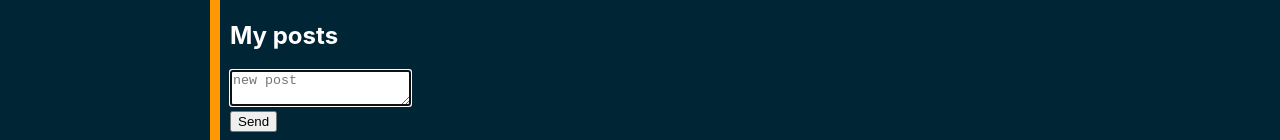
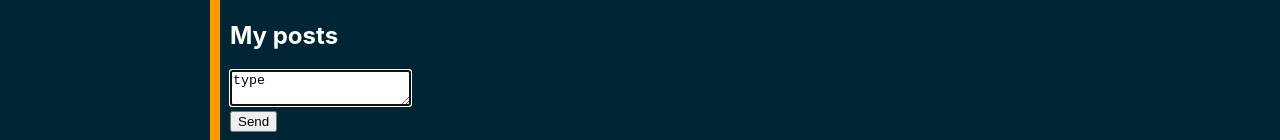
Before and after one commit to AleksanderZabrodski09/samurai-way-main, a React (Create React App) app: page /profile in a window 1280 px wide. Shown: the part 413-553 px from the top of the page. Built offline with nearby package versions, Linux system fonts and the light colour scheme; grey boxes are pictures that could not be loaded.

Commit message:
create: FLUX a cycle for each character and for adding a message to Dialogs.tsx  (34 lesson)

```diff
--- a/src/App.tsx
+++ b/src/App.tsx
@@ -8,14 +8,17 @@ import {Route} from 'react-router-dom';
 import {News} from './components/News/News';
 import {Music} from './components/Music/Music';
 import {Settings} from './components/Settings/Settings';
-import {RootStateType} from './redux/state';
+import {RootStateType, updateNewTextMessage, updateNewTextPost} from './redux/state';
 import {Friends} from './components/Friends/Friends';
 
 
 type PropsType = {
   state: RootStateType
-  addPost: (messagePost: string) => void
-  addMessage: (messagePost: string) => void
+  addPost: () => void
+  addMessage: () => void
+  updateNewTextPost: (text: string) => void
+  updateNewTextMessage: (text: string) => void
+
 }
 
 
@@ -28,13 +31,16 @@ const App = (props: PropsType) => {
       {/*<Route path='/friends' render={() => <Navbar friends={props.state.sidebar}/>}/>*/}
       <div className="appWrapperContent">
         <Route path='/profile' render={() => <Profile
-          postsDate={props.state.profilePage.posts}
+          profilePage={props.state.profilePage}
           addPost={props.addPost}
+          updateTextPost={props.updateNewTextPost}
         />}/>
         <Route path='/dialogs' render={() => <Dialogs
           dialogs={props.state.dialogsPage.dialogsDate}
           messages={props.state.dialogsPage.messagesDate}
+          newTextMessage={props.state.dialogsPage.newTextMessage}
           addMessage={props.addMessage}
+          updateNewTextMessage={props.updateNewTextMessage}
         />}/>
         <Route path='/news' render={() => <News/>}/>
         <Route path='/music' render={() => <Music/>}/>
--- a/src/components/Dialogs/Dialogs.tsx
+++ b/src/components/Dialogs/Dialogs.tsx
@@ -1,14 +1,16 @@
-import React, {useRef} from 'react';
+import React, {ChangeEvent, useRef} from 'react';
 import s from './Dialogs.module.css';
 import {DialogItem} from './DialogsItem/DialogsItem';
 import {Message} from './Messages/Message';
-import {DialogsDateType, MessagesDateType} from '../../redux/state';
+import {DialogsDateType, DialogsPageType, MessagesDateType} from '../../redux/state';
 
 
 type PropsType = {
   dialogs: DialogsDateType[]
   messages: MessagesDateType[]
-  addMessage: (messagePost: string) => void
+  addMessage: () => void
+  updateNewTextMessage: (text: string) => void
+  newTextMessage: string
 }
 
 export const Dialogs = (props: PropsType) => {
@@ -18,11 +20,22 @@ export const Dialogs = (props: PropsType) => {
   // let newMessageElement =  useRef<HTMLTextAreaElement>(null)
 
 const addMessage=()=>{
-  if (newMessageElement.current) {
-    props.addMessage(newMessageElement.current.value);
-    newMessageElement.current.value = '';
-  }
+  props.addMessage()
+
+  // if (newMessageElement.current) {
+  //   props.addMessage(newMessageElement.current.value);
+  //   newMessageElement.current.value = '';
+  // }
 }
+
+// const onChangeMessage =(e:ChangeEvent<HTMLTextAreaElement>)=>{
+//     props.updateNewTextMessage(e.currentTarget.value)
+// }
+const onChangeMessage =()=>{
+    let newText =  newMessageElement.current as HTMLTextAreaElement
+    props.updateNewTextMessage(newText.value)
+}
+
   return (
     <div className={s.dialogs}>
       <div className={s.dialogsItems}>
@@ -39,7 +52,10 @@ const addMessage=()=>{
       </div>
       <div>
         <div>
-          <textarea ref={newMessageElement}></textarea>
+          <textarea ref={newMessageElement}
+                    value={props.newTextMessage}
+                    onChange={onChangeMessage}
+          />
         </div>
         <button onClick={addMessage}>Send</button>
       </div>
--- a/src/components/Profile/MyPosts/MyPosts.tsx
+++ b/src/components/Profile/MyPosts/MyPosts.tsx
@@ -1,11 +1,14 @@
-import React, {useRef} from 'react';
+import React, {ChangeEvent, useRef} from 'react';
 import s from './MyPosts.module.css';
 import {Post, PostType} from './Post/Post';
+
 
 type PropsType = {
   title: string
   posts: PostType[]
-  addPost: (messagePost: string) => void
+  addPost: () => void
+  newTextPost: string
+  updateNewTextPost: (text: string) => void
 }
 // type PostsType = {
 //   id: number,
@@ -18,20 +21,36 @@ type PropsType = {
 // ]
 export const MyPosts = (props: PropsType) => {
 
+  // let newPostElement=React.createRef<HTMLTextAreaElement>()
+  // let addPost = () => {
+  //   props.addPost()
+  //   // if (newPostElement.current) {
+  //   //   props.addPost(newPostElement.current.value)
+  //   // }
+  // }
+
   let newPostElement = useRef<HTMLTextAreaElement>(null);
   //
   const addPost = () => {
+    props.addPost()
+    // props.updateNewTextPost('')
+
+    // if (newPostElement.current) {
+    //   props.addPost(newPostElement.current.value);
+    // }
+  }
+
+  // const onChangeNewPost=(e:ChangeEvent<HTMLTextAreaElement>)=>{
+  //   props.updateNewTextPost(e.currentTarget.value)
+  // }
+  const onChangeNewPost = () => {
     if (newPostElement.current) {
-      props.addPost(newPostElement.current.value);
-      newPostElement.current.value = '';
+      const text = newPostElement.current.value
+      props.updateNewTextPost(text)
     }
+
   }
-  // let newPostElement=React.createRef<HTMLTextAreaElement>()
-  // let addPost = () => {
-  //   if (newPostElement.current) {
-  //     props.addPost(newPostElement.current.value)
-  //   }
-  // }
+
 
 
 
@@ -42,8 +61,11 @@ export const MyPosts = (props: PropsType) => {
       <div>
         <div>
           <textarea
+            value={props.newTextPost}
             ref={newPostElement}
-            placeholder={'new post'} autoFocus>
+            placeholder={'new post'}
+            onChange={onChangeNewPost}
+            autoFocus>
           </textarea>
         </div>
         <button onClick={addPost}>Send</button>
--- a/src/components/Profile/Profile.tsx
+++ b/src/components/Profile/Profile.tsx
@@ -3,10 +3,12 @@ import s from './Profile.module.css';
 import {MyPosts} from './MyPosts/MyPosts';
 import {ProfileInfo} from './ProfileInfo/ProfileInfo';
 import {PostType} from './MyPosts/Post/Post';
+import {ProfilePageType, updateNewTextPost} from '../../redux/state';
 
 type PropsType = {
-  postsDate:PostType[]
-  addPost:(messagePost:string)=>void
+  profilePage:ProfilePageType
+  addPost:()=>void
+  updateTextPost: (text: string) => void
 }
 
 
@@ -17,8 +19,11 @@ export const Profile = (props:PropsType) => {
     <main className={s.main}>
       <ProfileInfo/>
       <MyPosts title={'My posts'}
-               posts={props.postsDate}
-               addPost={props.addPost}/>
+               posts={props.profilePage.posts}
+               addPost={props.addPost}
+               newTextPost={props.profilePage.newTextPost}
+               updateNewTextPost={props.updateTextPost}
+      />
     </main>
   )
 }
--- a/src/redux/state.ts
+++ b/src/redux/state.ts
@@ -1,4 +1,3 @@
-
 // type StateType = {
 //    dialogsDate: DialogsDateType[]
 //    messagesDate: MessagesDateType[]
@@ -11,7 +10,7 @@
 
 import {rerenderEntireTree} from '../render';
 
-export type PostsType={
+export type PostsType = {
   id: number
   message: string
   likeCount: number
@@ -24,12 +23,14 @@ export type MessagesDateType = {
   id: number
   message: string
 }
-export type ProfilePageType={
-   posts:PostsType[]
+export type ProfilePageType = {
+  posts: PostsType[]
+  newTextPost: string
 }
-export type DialogsPageType={
-   dialogsDate:DialogsDateType[]
-   messagesDate:MessagesDateType[]
+export type DialogsPageType = {
+  dialogsDate: DialogsDateType[]
+  messagesDate: MessagesDateType[]
+  newTextMessage:string
 
 }
 
@@ -38,22 +39,23 @@ export type FriendsDateType = {
   id: number
   name: string
 }
-export type SidebarType={
-   friends:FriendsDateType[]
+export type SidebarType = {
+  friends: FriendsDateType[]
 }
 
-export type RootStateType={
-   profilePage:ProfilePageType
-   dialogsPage:DialogsPageType
-   sidebar:SidebarType
+export type RootStateType = {
+  profilePage: ProfilePageType
+  dialogsPage: DialogsPageType
+  sidebar: SidebarType
 }
 
-  let state:RootStateType = {
+let state: RootStateType = {
   profilePage: {
     posts: [
       {id: 1, message: "How are you?", likeCount: 19},
       {id: 2, message: "It's my first post", likeCount: 15}
-      ]
+    ],
+    newTextPost: 'type',
   },
   dialogsPage: {
     dialogsDate: [
@@ -70,10 +72,11 @@ export type RootStateType={
       {id: 3, message: 'I am fine'},
       {id: 4, message: 'I am Ok'},
       {id: 5, message: 'I am great!'},
-      ]
+    ],
+    newTextMessage:'type',
   },
   sidebar: {
-      friends:[
+    friends: [
       {id: 1, name: 'Robert'},
       {id: 2, name: 'Andrzej'},
       {id: 3, name: 'Barbara'}
@@ -81,20 +84,35 @@ export type RootStateType={
   }
 }
 
+// @ts-ignore
+window.state = state;
+
+export const addPost = () => {
+  let newPost: PostsType = {
+    id: 3,
+    message: state.profilePage.newTextPost,
+    likeCount: 0
+  };
+  state.profilePage.posts.push(newPost)
+  state.profilePage.newTextPost = '';
+  rerenderEntireTree(state)
+}
+export const updateNewTextPost = (newText: string) => {
+  state.profilePage.newTextPost = newText;
+  rerenderEntireTree(state);
+}
 
 
-export const addPost =(messagePost:string)=>{
-   let newPost:PostsType = {id: 3, message: messagePost, likeCount: 0};
-   state.profilePage.posts.push(newPost)
+export const addMessage = () => {
+  let newMessage: MessagesDateType = {id: 3, message: state.dialogsPage.newTextMessage};
+  state.dialogsPage.messagesDate.push(newMessage)
+  state.dialogsPage.newTextMessage = ''
   rerenderEntireTree(state)
 }
-export const addMessage =(messageUser:string)=>{
-   let newMessage:MessagesDateType = {id: 3, message: messageUser};
-   state.dialogsPage.messagesDate.push(newMessage)
+export const updateNewTextMessage=(newMessage:string)=>{
+  state.dialogsPage.newTextMessage = newMessage;
   rerenderEntireTree(state)
 }
 
 
-
-
 export default state;
--- a/src/render.tsx
+++ b/src/render.tsx
@@ -2,7 +2,7 @@ import React from 'react';
 import ReactDOM from 'react-dom';
 import './index.css';
 import App from './App';
-import {addMessage, addPost, RootStateType} from './redux/state';
+import {addMessage, addPost, RootStateType, updateNewTextMessage, updateNewTextPost} from './redux/state';
 import {BrowserRouter} from 'react-router-dom';
 
 
@@ -13,6 +13,8 @@ export let rerenderEntireTree=(state:RootStateType)=>{
         state={state}
         addPost={addPost}
         addMessage={addMessage}
+        updateNewTextPost={updateNewTextPost}
+        updateNewTextMessage={updateNewTextMessage}
       />
     </BrowserRouter>,
 
```
Lines whose indentation alone changed are shown as unchanged.
